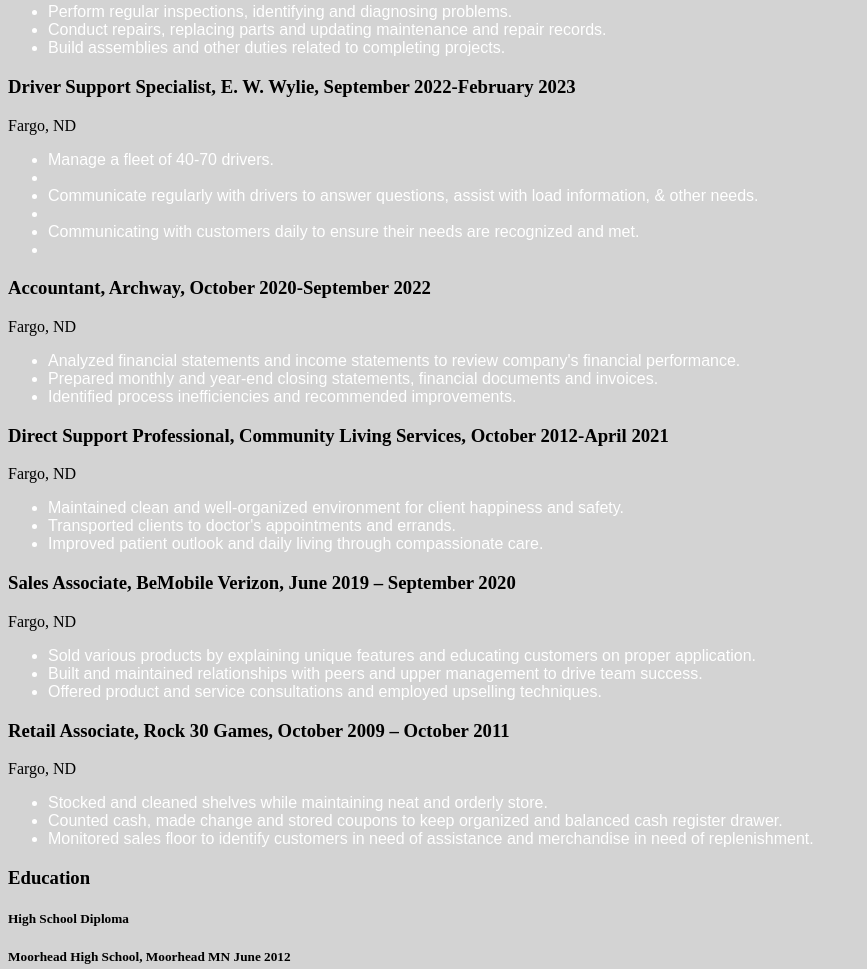
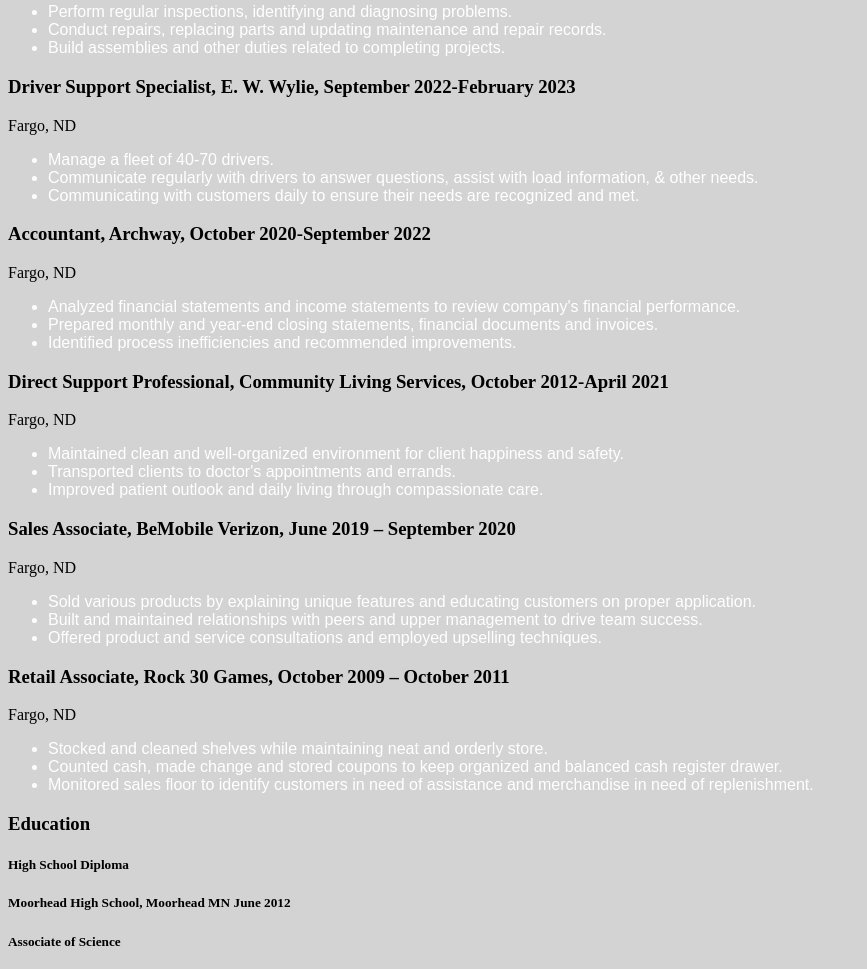
Before and after one commit to schroedmat/resume, a plain HTML site: page index.html in a window 1280 px wide. Shown: the part 550-1519 px from the top of the page, without its empty margins (0-867 px from the left). Drawn offline with Linux system fonts and the light colour scheme.

Commit message:
Update index.html

```diff
--- a/index.html
+++ b/index.html
@@ -50,7 +50,7 @@
     </div>
 
     <div class="experience1">
-      <h3> Automation Technician, Korber Pharma, February 2023-Present </h3>
+      <h3> Automation Technician, Korber Pharma, February 2023-Present</h3>
       <p1> Fargo, ND</p1>
     </div>
 
@@ -64,20 +64,20 @@
 
     <div class="experience2">
       <h3> Driver Support Specialist, E. W. Wylie, September 2022-February 2023</h3>
-      <p1> Fargo, ND</p1>
+      <p2> Fargo, ND</p2>
     </div>
 
     <div class="experience2text">
       <ul>
-        <li> Manage a fleet of 40-70 drivers. <li>
-        <li> Communicate regularly with drivers to answer questions, assist with load information, & other needs. <li>
-        <li> Communicating with customers daily to ensure their needs are recognized and met. <li>
+        <li> Manage a fleet of 40-70 drivers.</li>
+        <li> Communicate regularly with drivers to answer questions, assist with load information, & other needs. </li>
+        <li> Communicating with customers daily to ensure their needs are recognized and met. </li>
       </ul>
     </div>
 
     <div class="experience3">
       <h3> Accountant, Archway, October 2020-September 2022 </h3>
-      <p1> Fargo, ND </p1>
+      <p3> Fargo, ND </p3>
     </div>
 
     <div class="experience3text">
@@ -90,7 +90,7 @@
 
     <div class="experience4">
       <h3> Direct Support Professional, Community Living Services, October 2012-April 2021 </h3>
-      <p2> Fargo, ND </p2>
+      <p4> Fargo, ND </p4>
     </div>
 
     <div class="experience4text">
@@ -103,7 +103,7 @@
 
     <div class="experience5">
       <h3> Sales Associate, BeMobile Verizon, June 2019 – September 2020 </h3>
-      <p3>Fargo, ND </p3>
+      <p5>Fargo, ND </p5>
     </div>
 
     <div class="experience5text">
@@ -116,7 +116,7 @@
 
     <div class="experience6">
       <h3> Retail Associate, Rock 30 Games, October 2009 – October 2011 </h3>
-      <p4> Fargo, ND </p4>
+      <p6> Fargo, ND </p6>
     </div>
 
     <div class="experience6text">
```
